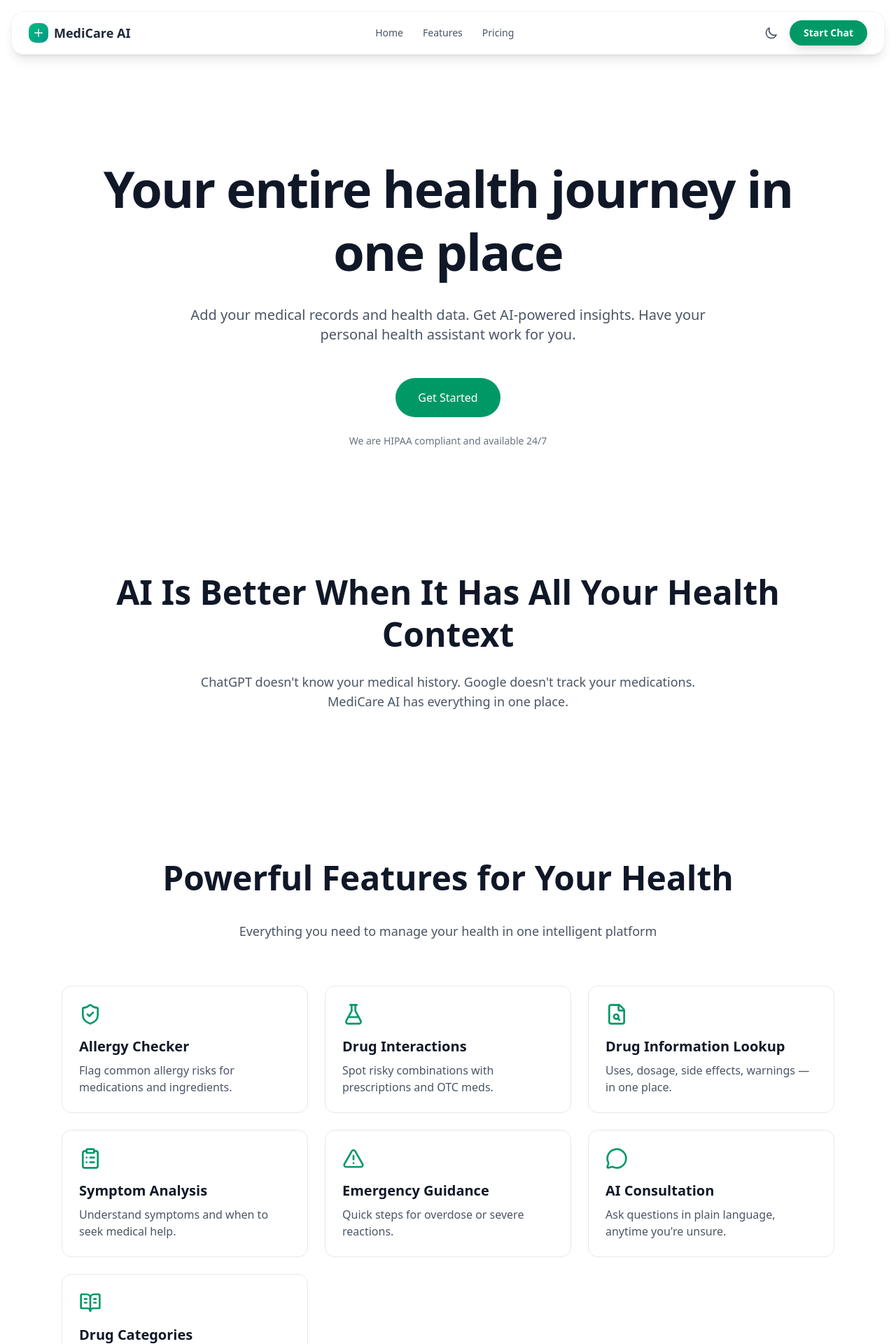
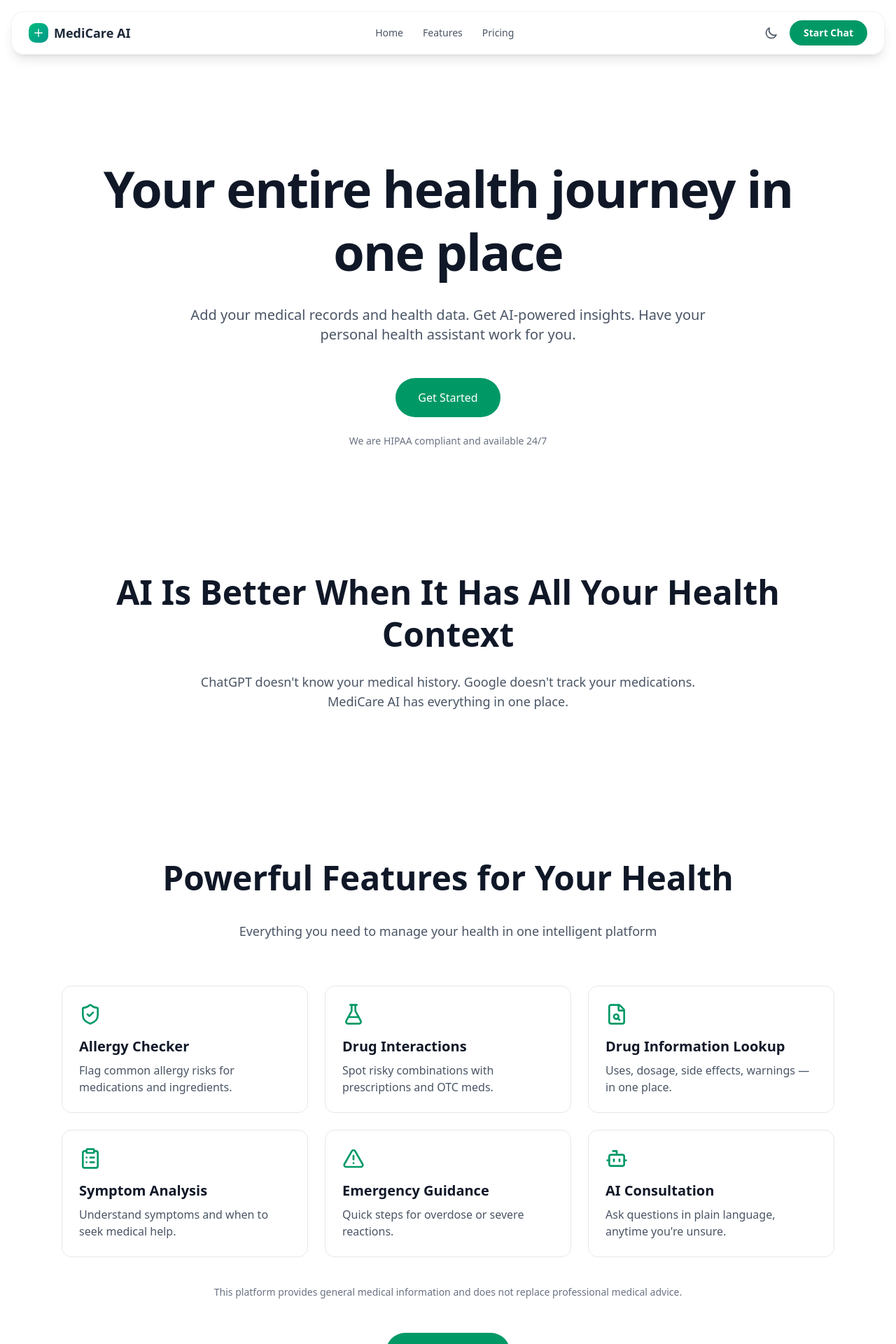
Before and after one commit to obfdanso/MediSpace, a React (Vite) app: page / in a window 1280 px wide. Shown: the top 1920 px of the page at 70% size. Built offline with nearby package versions, Linux system fonts and the light colour scheme.

Commit message:
small changes

```diff
--- a/components/LandingPage.tsx
+++ b/components/LandingPage.tsx
@@ -119,8 +119,7 @@ export default function LandingPage() {
             { title: 'Drug Information Lookup', desc: 'Uses, dosage, side effects, warnings — in one place.', Icon: FileSearch },
             { title: 'Symptom Analysis', desc: 'Understand symptoms and when to seek medical help.', Icon: ClipboardList },
             { title: 'Emergency Guidance', desc: 'Quick steps for overdose or severe reactions.', Icon: AlertTriangle },
-            { title: 'AI Consultation', desc: "Ask questions in plain language, anytime you're unsure.", Icon: MessageCircle },
-            { title: "Drug Categories", desc: "Browse by pain relief, antibiotics, cold & flu, and more.", Icon: BookOpenText }
+            { title: 'AI Consultation', desc: "Ask questions in plain language, anytime you're unsure.", Icon: Bot }
           ].map((feature, i) => (
             <motion.div
               key={feature.title}
--- a/components/Navbar.tsx
+++ b/components/Navbar.tsx
@@ -106,7 +106,7 @@ const Navbar = () => {
             {/* Start Chat Button */}
             <Link
               to="/auth"
-              className={`bg-emerald-600 text-white font-semibold rounded-full hover:bg-emerald-700 transition shadow-lg hover:shadow-xl ${
+              className={`bg-emerald-600 text-white dark:text-gray-900 font-semibold rounded-full transition-all duration-300 hover:shadow-[0_0_20px_rgba(16,185,129,0.5)] hover:-translate-y-1 ${
                 isScrolled ? 'px-4 py-2 text-sm' : 'px-5 py-2 text-sm'
               }`}
             >
--- a/index.html
+++ b/index.html
@@ -4,6 +4,8 @@
     <meta charset="UTF-8" />
     <meta name="viewport" content="width=device-width, initial-scale=1.0" />
     <title>MediCare AI - Your Personal Medical Assistant</title>
+    <link rel="icon" type="image/svg+xml" href="/favicon.svg" />
+    <link rel="icon" type="image/x-icon" href="/favicon.ico" />
   </head>
   <body>
     <div id="root"></div>
```
Also changed, not shown: public/favicon.svg (added).
